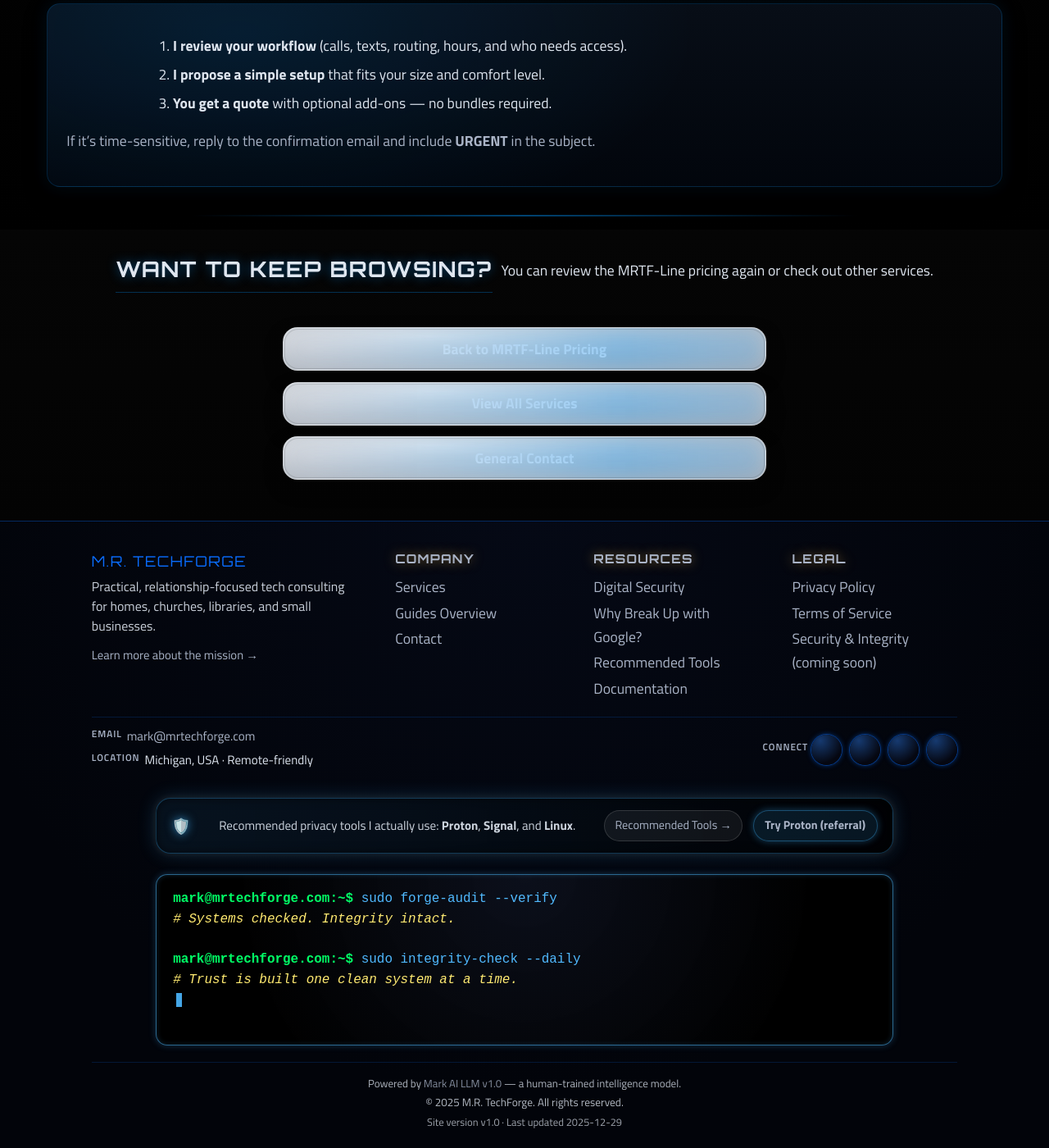
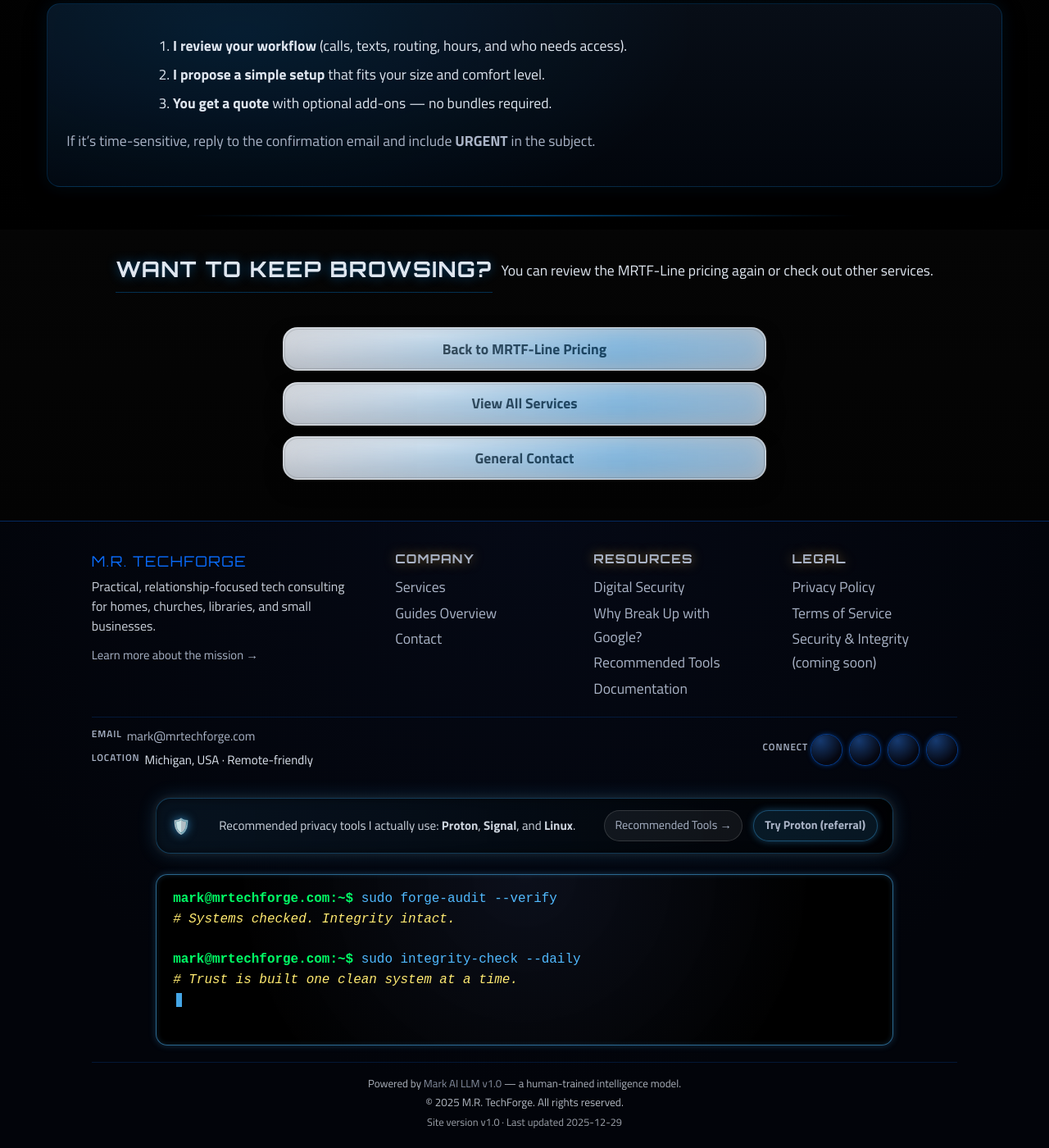
Before and after one commit to markisrt4/mrtechforge.github.io, a Jekyll site: the page built from thanks.md, in a window 1280 px wide and 1400 px high, scrolled down 620 px. Shown: the whole window at 82% size. Built offline with Jekyll 4.4.1, drawn with Linux system fonts in a browser that asks for light colours.

Commit message:
Update _buttons.scss

```diff
--- a/_sass/_buttons.scss
+++ b/_sass/_buttons.scss
@@ -203,3 +203,16 @@
 .forge-btn * {
   color: #000;
 }
+
+/* ----------------------------------------
+   Button text color safety lock
+----------------------------------------- */
+.btn-forge,
+.btn-forge * {
+  color: rgba(18, 18, 18, 0.92);
+}
+
+.btn-forge:hover,
+.btn-forge:hover * {
+  color: rgba(18, 18, 18, 0.92);
+}
```
